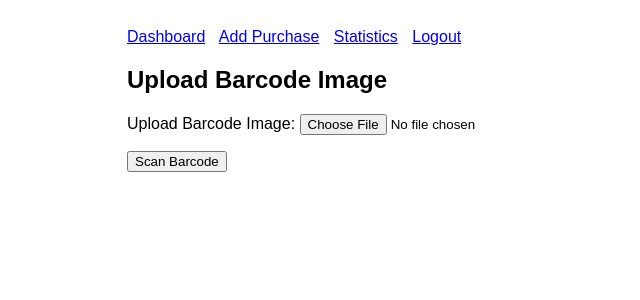
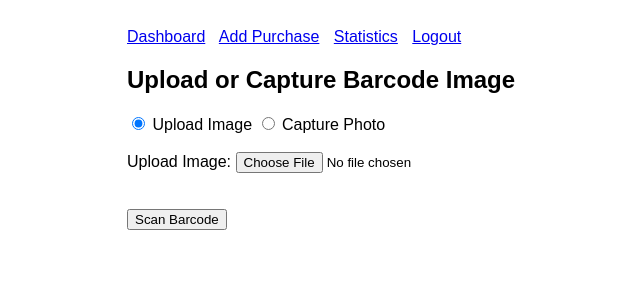
Before and after one commit to asen-krasimirov/budget_tracker, a Django app: page /purchases/upload/ in a window 1280 px wide. Shown: the top 300 px of the page, without its empty margins (213-853 px from the left). Run offline with Django 5.2, Linux system fonts and the light colour scheme; a user stored in the database is signed in; data comes from the database, SQL or seed files in the repository.

Commit message:
Add webcam feature

```diff
--- a/purchases/forms.py
+++ b/purchases/forms.py
@@ -2,8 +2,9 @@ from django import forms
 from .models import Purchase
 
 class ImageUploadForm(forms.Form):
-    """Form for uploading barcode image"""
-    image = forms.ImageField(required=True, label="Upload Barcode Image")
+    """Form for uploading barcode image OR capturing from webcam."""
+    image = forms.ImageField(required=False, label="Upload Barcode Image")
+    captured_image = forms.CharField(widget=forms.HiddenInput(), required=False)  # Stores base64 image
 
 class PurchaseForm(forms.ModelForm):
     """Form for adding a purchase (barcode, name, category, price)."""
--- a/purchases/views.py
+++ b/purchases/views.py
@@ -3,24 +3,46 @@ from django.contrib.auth.decorators import login_required
 from .models import Purchase
 from .forms import ImageUploadForm, PurchaseForm
 from .utils import save_temp_image, scan_barcode, delete_temp_image
+from .forms import ImageUploadForm
+
+import base64
+from django.core.files.base import ContentFile
+
 
 @login_required
 def upload_barcode(request):
-    """Handles barcode image upload & redirects after scanning."""
+    """Handles barcode image upload OR webcam capture."""
     form = ImageUploadForm(request.POST or None, request.FILES or None)
 
-    if form.is_valid():
-        image_path = save_temp_image(form.cleaned_data['image'])
-        barcode = scan_barcode(image_path)
-        delete_temp_image(image_path)
+    if request.method == "POST":
+        image_path = None  # Default to no image
 
-        if barcode:
-            barcode = barcode.decode("utf-8") if isinstance(barcode, bytes) else str(barcode)  # Ensure string format
-            return redirect('add_purchase', barcode=barcode)
+        if "image" in request.FILES:  # ✅ If user uploaded an image
+            image_path = save_temp_image(request.FILES["image"])
 
-        form.add_error('image', "No barcode detected. Try again.")
+        elif request.POST.get("captured_image"):  # ✅ If user captured an image
+            try:
+                format, imgstr = request.POST["captured_image"].split(";base64,")
+                ext = format.split("/")[-1]  # Extract extension (png/jpg)
 
-    return render(request, 'purchases/upload_barcode.html', {'form': form})
+                image_data = ContentFile(base64.b64decode(imgstr), name=f"captured_image.{ext}")
+                image_path = save_temp_image(image_data)  # Save base64 image
+
+            except Exception as e:
+                form.add_error(None, "Invalid captured image format.")
+                return render(request, "purchases/upload_barcode.html", {"form": form})
+
+        if image_path:  # ✅ Only process if an image is provided
+            barcode = scan_barcode(image_path)
+            delete_temp_image(image_path)  # Remove temp image
+
+            if barcode:
+                barcode = barcode.decode("utf-8") if isinstance(barcode, bytes) else str(barcode)
+                return redirect("add_purchase", barcode=barcode)
+            else:
+                form.add_error(None, "No barcode detected. Please upload a valid barcode image.")
+
+    return render(request, "purchases/upload_barcode.html", {"form": form})
 
 @login_required
 def add_purchase(request, barcode):
--- a/templates/purchases/upload_barcode.html
+++ b/templates/purchases/upload_barcode.html
@@ -1,10 +1,121 @@
-{% extends '../base.html' %}
+{% extends 'base.html' %}
 
 {% block content %}
-<h2>Upload Barcode Image</h2>
+<h2>Upload or Capture Barcode Image</h2>
+
+<!-- Display Errors -->
+{% if form.errors %}
+    <div style="color: red; border: 1px solid red; padding: 10px; margin-bottom: 10px;">
+        <strong>Error:</strong>
+        <ul>
+            {% for error in form.non_field_errors %}
+                <li>{{ error }}</li>
+            {% endfor %}
+        </ul>
+    </div>
+{% endif %}
+
+<!-- Upload Form -->
 <form method="post" enctype="multipart/form-data">
     {% csrf_token %}
-    {{ form.as_p }}
-    <button type="submit">Scan Barcode</button>
+
+    <!-- Toggle Upload vs Capture -->
+    <label><input type="radio" name="image_option" id="upload-option" checked> Upload Image</label>
+    <label><input type="radio" name="image_option" id="capture-option"> Capture Photo</label>
+
+    <br><br>
+
+    <!-- Image Upload Option (Initially Visible) -->
+    <div id="upload-container">
+        <label>Upload Image:</label>
+        {{ form.image }}
+    </div>
+
+    <!-- Webcam Capture Section (Initially Hidden) -->
+    <div id="camera-container" style="display: none;">
+        <video id="video" width="300" height="200" autoplay></video>
+        <button type="button" id="capture-btn">Capture Photo</button>
+        <canvas id="canvas" width="300" height="200" style="display: none;"></canvas>
+        <input type="hidden" name="captured_image" id="captured_image">  <!-- Stores captured image -->
+    </div>
+
+    <br><br>
+    <button type="submit" id="scan-btn">Scan Barcode</button>
 </form>
+
+<script>
+document.addEventListener("DOMContentLoaded", function () {
+    let video = document.getElementById("video");
+    let canvas = document.getElementById("canvas");
+    let captureBtn = document.getElementById("capture-btn");
+    let capturedImageField = document.getElementById("captured_image");
+
+    let uploadOption = document.getElementById("upload-option");
+    let captureOption = document.getElementById("capture-option");
+    let uploadContainer = document.getElementById("upload-container");
+    let cameraContainer = document.getElementById("camera-container");
+
+    let scanBtn = document.getElementById("scan-btn");
+    let stream = null;  // Store the webcam stream
+
+    // Toggle between Upload and Capture options
+    uploadOption.addEventListener("change", function () {
+        if (this.checked) {
+            uploadContainer.style.display = "block";
+            cameraContainer.style.display = "none";
+            stopWebcam();  // Stop the webcam if active
+        }
+    });
+
+    captureOption.addEventListener("change", function () {
+        if (this.checked) {
+            uploadContainer.style.display = "none";
+            cameraContainer.style.display = "block";
+            startWebcam();  // Start the webcam
+        }
+    });
+
+    function startWebcam() {
+        navigator.mediaDevices.getUserMedia({ video: true })
+            .then(function (mediaStream) {
+                stream = mediaStream;
+                video.srcObject = mediaStream;
+            })
+            .catch(function (err) {
+                console.error("Error accessing webcam:", err);
+                alert("Webcam access denied or unavailable.");
+            });
+    }
+
+    function stopWebcam() {
+        if (stream) {
+            stream.getTracks().forEach(track => track.stop());
+            stream = null;
+        }
+    }
+
+    // Capture image from video stream
+    captureBtn.addEventListener("click", function () {
+        let context = canvas.getContext("2d");
+        context.drawImage(video, 0, 0, canvas.width, canvas.height);
+
+        let imageData = canvas.toDataURL("image/png");  // Convert to base64
+        capturedImageField.value = imageData;  // Store in hidden input
+
+        alert("Photo captured! Click 'Scan Barcode' to proceed.");
+    });
+
+    // Ensure at least one option is selected before scanning
+    scanBtn.addEventListener("click", function (event) {
+        if (!uploadOption.checked && !captureOption.checked) {
+            alert("Please choose either 'Upload Image' or 'Capture Photo' before scanning.");
+            event.preventDefault();  // Prevent form submission
+        }
+    });
+
+    // Ensure webcam stops when user leaves the page
+    window.addEventListener("beforeunload", stopWebcam);
+});
+</script>
+
 {% endblock %}
```
Also changed, not shown: purchases/utils.py (+23 -4 lines).
